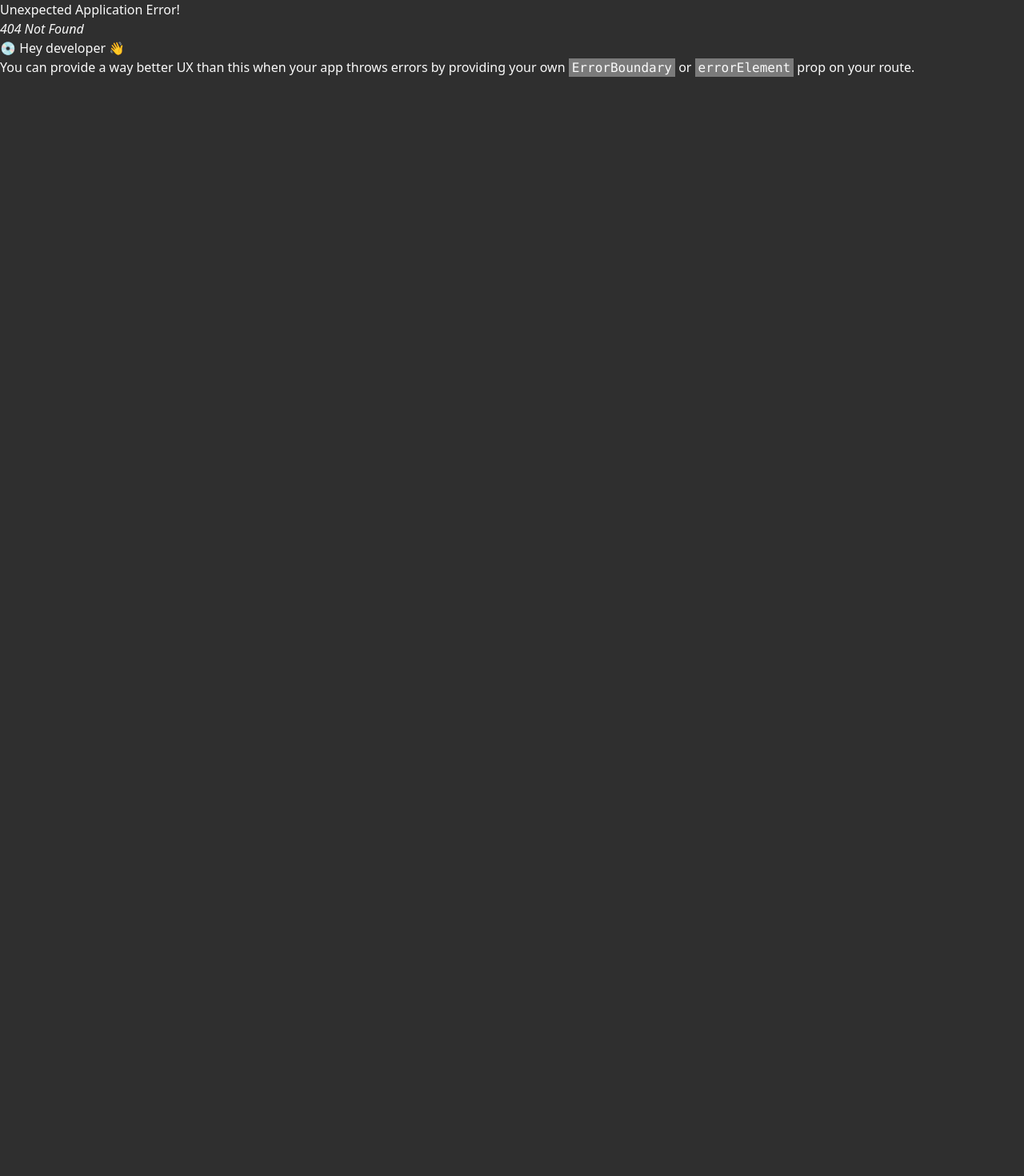
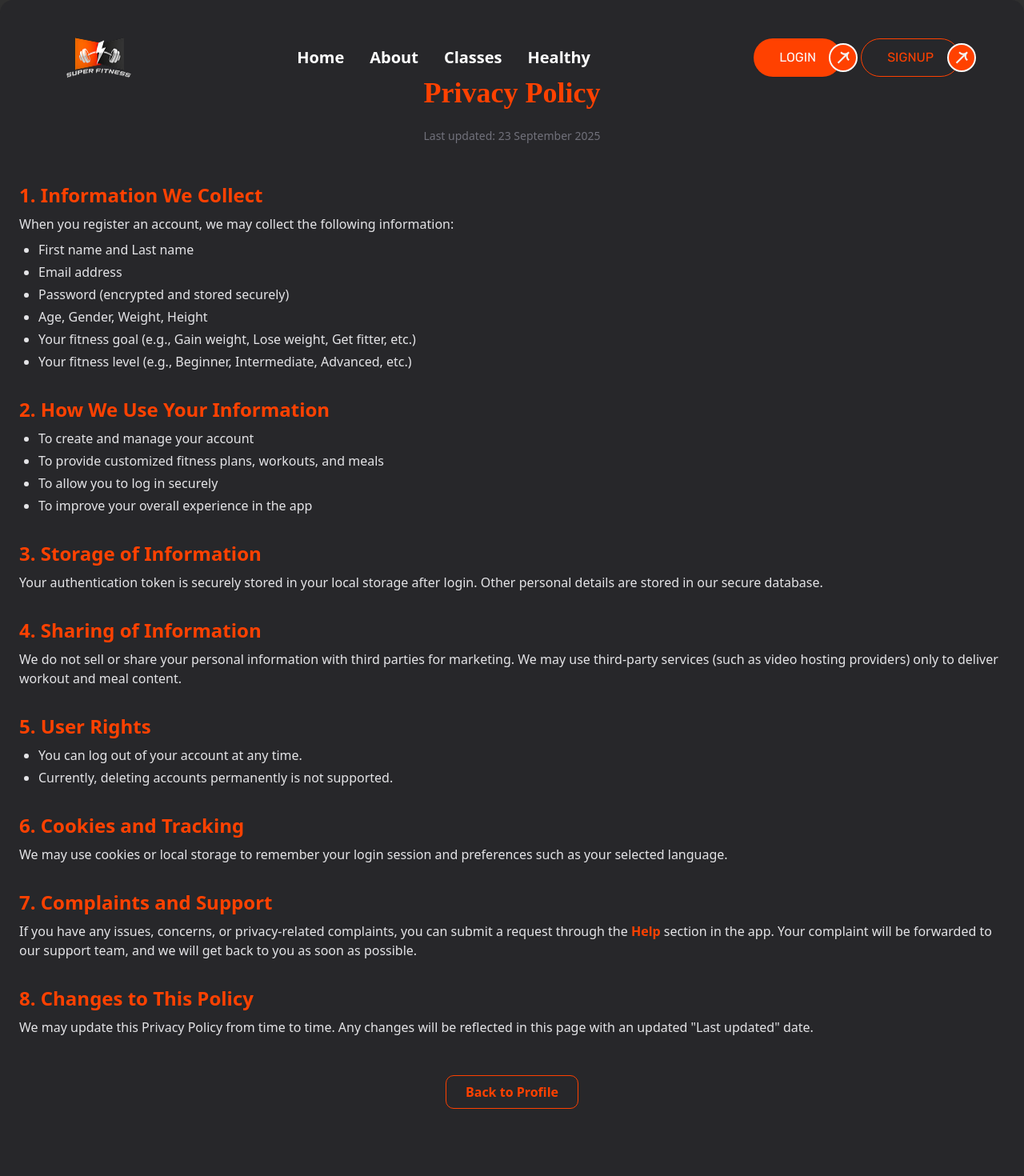
Before and after one commit to Ahmed-usama12/fitness-app, a React (Vite) app: page /privacy in a window 1280 px wide. Before the commit this address had no page. Shown: the top 1470 px of the page at 80% size. Before the commit the page ends 800 px from the top, so only its background shows below. Built offline with nearby package versions, Linux system fonts and the light colour scheme; a web font is replaced by a local one.

Commit message:
feat/profile-page : compelete profile page features

```diff
--- /dev/null
+++ b/src/app/pages/privacy-policy/page.tsx
@@ -0,0 +1,104 @@
+import { Link } from "react-router-dom";
+
+export default function PrivacyPolicy() {
+  return (
+    <main className="">
+      <section className="mx-auto min-h-screen rounded-2xl bg-white p-8 px-6 py-24 shadow-lg dark:bg-zinc-800">
+        {/* Title */}
+        <h1 className="font-baloo text-main mb-6 text-center text-4xl font-extrabold">
+          Privacy Policy
+        </h1>
+        <p className="mb-12 text-center text-sm text-zinc-500">Last updated: 23 September 2025</p>
+
+        {/* Content */}
+        <div className="space-y-8 text-zinc-700 dark:text-zinc-200">
+          <section>
+            <h2 className="text-main mb-2 text-2xl font-semibold">1. Information We Collect</h2>
+            <p>When you register an account, we may collect the following information:</p>
+            <ul className="mt-2 ml-6 list-disc space-y-1">
+              <li>First name and Last name</li>
+              <li>Email address</li>
+              <li>Password (encrypted and stored securely)</li>
+              <li>Age, Gender, Weight, Height</li>
+              <li>Your fitness goal (e.g., Gain weight, Lose weight, Get fitter, etc.)</li>
+              <li>Your fitness level (e.g., Beginner, Intermediate, Advanced, etc.)</li>
+            </ul>
+          </section>
+
+          <section>
+            <h2 className="text-main mb-2 text-2xl font-semibold">
+              2. How We Use Your Information
+            </h2>
+            <ul className="ml-6 list-disc space-y-1">
+              <li>To create and manage your account</li>
+              <li>To provide customized fitness plans, workouts, and meals</li>
+              <li>To allow you to log in securely</li>
+              <li>To improve your overall experience in the app</li>
+            </ul>
+          </section>
+
+          <section>
+            <h2 className="text-main mb-2 text-2xl font-semibold">3. Storage of Information</h2>
+            <p>
+              Your authentication token is securely stored in your local storage after login. Other
+              personal details are stored in our secure database.
+            </p>
+          </section>
+
+          <section>
+            <h2 className="text-main mb-2 text-2xl font-semibold">4. Sharing of Information</h2>
+            <p>
+              We do not sell or share your personal information with third parties for marketing. We
+              may use third-party services (such as video hosting providers) only to deliver workout
+              and meal content.
+            </p>
+          </section>
+
+          <section>
+            <h2 className="text-main mb-2 text-2xl font-semibold">5. User Rights</h2>
+            <ul className="ml-6 list-disc space-y-1">
+              <li>You can log out of your account at any time.</li>
+              <li>Currently, deleting accounts permanently is not supported.</li>
+            </ul>
+          </section>
+
+          <section>
+            <h2 className="text-main mb-2 text-2xl font-semibold">6. Cookies and Tracking</h2>
+            <p>
+              We may use cookies or local storage to remember your login session and preferences
+              such as your selected language.
+            </p>
+          </section>
+
+          <section>
+            <h2 className="text-main mb-2 text-2xl font-semibold">7. Complaints and Support</h2>
+            <p>
+              If you have any issues, concerns, or privacy-related complaints, you can submit a
+              request through the <span className="text-main font-semibold">Help</span> section in
+              the app. Your complaint will be forwarded to our support team, and we will get back to
+              you as soon as possible.
+            </p>
+          </section>
+
+          <section>
+            <h2 className="text-main mb-2 text-2xl font-semibold">8. Changes to This Policy</h2>
+            <p>
+              We may update this Privacy Policy from time to time. Any changes will be reflected in
+              this page with an updated &quot;Last updated&quot; date.
+            </p>
+          </section>
+        </div>
+
+        {/* Back Button */}
+        <div className="mt-12 flex justify-center">
+          <Link
+            to="/profile"
+            className="border-main text-main hover:bg-main rounded-lg border px-6 py-2 font-semibold transition hover:text-white"
+          >
+            Back to Profile
+          </Link>
+        </div>
+      </section>
+    </main>
+  );
+}
--- /dev/null
+++ b/src/app/pages/profile/components/change-profile-theme.tsx
@@ -0,0 +1,17 @@
+import { ThemeToggle } from "@/components/common/theme-toggel";
+import { useTheme } from "@/hooks/use-theme";
+import { MoonStar, SunMoon } from "lucide-react";
+export default function ChangeProfileTheme() {
+  // Hook
+  const { theme } = useTheme();
+
+  return (
+    <div className="hover:border-main hover:dark:border-main hover:text-main z-10 flex cursor-pointer flex-col items-center justify-center gap-4 rounded-2xl border border-black p-8 transition-all duration-300 ease-in-out dark:border-white">
+      {theme == "light" ? <SunMoon className="text-main" /> : <MoonStar className="text-main" />}
+      <h3 className="text-[18px] font-semibold">
+        Mood <span className="text-main">{`(${theme})`}</span>
+      </h3>
+      <ThemeToggle />
+    </div>
+  );
+}
--- /dev/null
+++ b/src/app/pages/profile/components/select-lang-dialog.tsx
@@ -0,0 +1,63 @@
+import { Globe } from "lucide-react";
+import {
+  DropdownMenu,
+  DropdownMenuContent,
+  DropdownMenuGroup,
+  DropdownMenuItem,
+  DropdownMenuShortcut,
+  DropdownMenuTrigger,
+} from "@/components/ui/dropdown-menu";
+import { useContext, useEffect } from "react";
+import { Check } from "lucide-react";
+import { LanguageContext } from "@/components/providers/components/use-intel-provider";
+import { useTranslations } from "use-intl";
+
+export default function SelectLangaugeDialog() {
+  // context
+  const { locale, setLocale } = useContext(LanguageContext);
+
+  // Translation
+  const t = useTranslations();
+
+  // available languages
+  const languages = {
+    en: "English",
+    ar: "العربية",
+  };
+
+  // sync locale with localStorage
+  useEffect(() => {
+    localStorage.setItem("locale", locale);
+  }, [locale]);
+
+  return (
+    <DropdownMenu>
+      {/* Trigger */}
+      <DropdownMenuTrigger asChild>
+        <div className="hover:border-main hover:dark:border-main hover:text-main z-10 flex cursor-pointer flex-col items-center justify-center gap-4 rounded-2xl border border-black p-8 transition-all duration-300 ease-in-out dark:border-white">
+          <Globe className="text-main" />
+          <h3 className="text-center text-[18px] font-semibold">{t("select-lang")}</h3>
+          <h3 className="text-center">
+            (<span className="text-main">{languages[locale]}</span>)
+          </h3>
+        </div>
+      </DropdownMenuTrigger>
+
+      {/* Dropdown content */}
+      <DropdownMenuContent className="w-56" align="center">
+        <DropdownMenuGroup>
+          {Object.entries(languages).map(([key, label]) => (
+            <DropdownMenuItem key={key} onClick={() => setLocale(key as "en" | "ar")}>
+              {label}
+              {locale === key && (
+                <DropdownMenuShortcut>
+                  <Check />
+                </DropdownMenuShortcut>
+              )}
+            </DropdownMenuItem>
+          ))}
+        </DropdownMenuGroup>
+      </DropdownMenuContent>
+    </DropdownMenu>
+  );
+}
--- a/src/app/pages/profile/page.tsx
+++ b/src/app/pages/profile/page.tsx
@@ -1,53 +1,59 @@
-import { useLoginContext } from "@/context/login-context"
-import { RefreshCw } from "lucide-react";
+import { useLoginContext } from "@/context/login-context";
+import { BadgeInfo, EarthLock, LogOut, RefreshCw, ShieldAlert } from "lucide-react";
 import { useTranslations } from "use-intl";
 import ChangePasswordDialog from "./components/change-password-dialog";
 import GoalDialog from "./components/goal-dialog";
 import LevelDialog from "./components/level-dialog";
 import WeightDialog from "./components/weight-dialog";
+import { useLogout } from "@/hooks/use-logout";
+import SelectLangaugeDialog from "./components/select-lang-dialog";
+import ChangeProfileTheme from "./components/change-profile-theme";
+import { Link } from "react-router-dom";
 
 export default function Profile() {
   //context
   const { user } = useLoginContext();
 
+  // Hook
+  const { mutate: logout } = useLogout();
   //translation
-    const t = useTranslations('profile-page');
+  const t = useTranslations("profile-page");
 
   //kyc data
   const data = [
     {
       title: t("goal"),
       dialog: <GoalDialog />,
-            userData: user?.goal
+      userData: user?.goal,
     },
     {
       title: t("level"),
       dialog: <LevelDialog />,
-            userData: user?.activityLevel
+      userData: user?.activityLevel,
     },
     {
       title: t("weight"),
       dialog: <WeightDialog />,
-            userData: `${user?.weight} ${t("kg")}`
-        }
-    ]
+      userData: `${user?.weight} ${t("kg")}`,
+    },
+  ];
 
   return (
-        <main className="relative min-h-screen bg-[url('@/assets/images/background.png')] bg-cover bg-center">
+    <main className="relative min-h-screen bg-[url('@/assets/images/background.png')] bg-cover bg-center pb-12">
       {/*overlay*/}
-            <div className="absolute inset-0  bg-white/60 dark:bg-[rgba(36,36,36,0.6)] backdrop-blur-[45px]"></div>
+      <div className="absolute inset-0 bg-white/60 backdrop-blur-[45px] dark:bg-[rgba(36,36,36,0.6)]"></div>
 
       {/*profile kyc*/}
-            <section className="max-w-4xl mx-auto">
-                <div className="grid grid-cols-1 sm:grid-cols-2 md:grid-cols-3 px-4 pt-40 pb-12 gap-20 text-center">
+      <section className="mx-auto max-w-4xl">
+        <div className="grid grid-cols-1 gap-20 px-4 pt-40 pb-12 text-center sm:grid-cols-2 md:grid-cols-3">
           {data.map((item) => (
             <div key={item.title} className="z-10">
               {/*title*/}
-                            <h3 className="font-baloo font-extrabold text-4xl ">{item.title}</h3>
+              <h3 className="font-baloo text-4xl font-extrabold">{item.title}</h3>
               {/*dialog*/}
               <p>{item.dialog}</p>
               {/*data*/}
-                            <div className="flex justify-between gap-7 bg-main border border-black dark:border-white rounded-[15px] py-2 px-4 font-bold capitalize">
+              <div className="bg-main flex justify-between gap-7 rounded-[15px] border border-black px-4 py-2 font-bold capitalize dark:border-white">
                 <p> {item.userData}</p>
                 <RefreshCw />
               </div>
@@ -57,15 +63,48 @@ export default function Profile() {
       </section>
 
       {/*profile setting*/}
-            <section className="max-w-3xl mx-auto py-2">
-                <div className="grid grid-cols-1 sm:grid-cols-2 md:grid-cols-3 gap-10 px-4">
+      <section className="mx-auto max-w-3xl py-2">
+        <div className="grid grid-cols-1 gap-10 px-4 sm:grid-cols-2 md:grid-cols-3">
           {/*Change password*/}
           <ChangePasswordDialog />
+
           {/*language*/}
+          <SelectLangaugeDialog />
+
+          {/* Theme */}
+          <ChangeProfileTheme />
+
+          {/* Security */}
+          <div className="hover:border-main hover:dark:border-main hover:text-main z-10 flex cursor-pointer flex-col items-center justify-center gap-4 rounded-2xl border border-black p-8 transition-all duration-300 ease-in-out dark:border-white">
+            <EarthLock className="text-main" />
+            <h3 className="text-[18px] font-semibold">{t("security")}</h3>
           </div>
 
+          {/* Privcy */}
+          <Link
+            to={"/privacy"}
+            className="hover:border-main hover:dark:border-main hover:text-main z-10 flex cursor-pointer flex-col items-center justify-center gap-4 rounded-2xl border border-black p-8 py-14 transition-all duration-300 ease-in-out dark:border-white"
+          >
+            <ShieldAlert className="text-main" />
+            <h3 className="text-[18px] font-semibold">{t("privacy-policy")}</h3>
+          </Link>
+
+          {/* Help */}
+          <div className="hover:border-main hover:dark:border-main hover:text-main z-10 flex cursor-pointer flex-col items-center justify-center gap-4 rounded-2xl border border-black p-8 transition-all duration-300 ease-in-out dark:border-white">
+            <BadgeInfo className="text-main" />
+            <h3 className="text-[18px] font-semibold">{t("help")}</h3>
+          </div>
+
+          {/* Logout */}
+          <div
+            onClick={() => logout()}
+            className="hover:border-main hover:dark:border-main hover:text-main z-10 flex cursor-pointer flex-col items-center justify-center gap-4 rounded-2xl border border-black p-8 py-14 transition-all duration-300 ease-in-out md:col-start-2 dark:border-white"
+          >
+            <LogOut className="text-main" />
+            <h3 className="text-[18px] font-semibold">{t("logout")}</h3>
+          </div>
+        </div>
       </section>
     </main>
-
-    )
+  );
 }
--- a/src/components/common/theme-toggel.tsx
+++ b/src/components/common/theme-toggel.tsx
@@ -7,12 +7,14 @@ export function ThemeToggle() {
   const { setTheme, theme } = useTheme();
 
   return (
+    <div dir="ltr">
       <Switch
-      checked={theme === "dark" ? true : false}
+        checked={theme === "dark"}
         onCheckedChange={() => {
           if (theme === "dark") setTheme("light");
           if (theme === "light") setTheme("dark");
         }}
       />
+    </div>
   );
 }
--- a/src/i18n/messages/ar.json
+++ b/src/i18n/messages/ar.json
@@ -172,6 +172,11 @@
     "enter-strong-password": "ادخل كلمة مرور قوية",
     "loading": "تحميل",
     "select-weight": "اختر وزنك",
-    "weight-title":"ماهو وزنك"
-  }
+    "weight-title": "ماهو وزنك",
+    "help": "مساعدة",
+    "privacy-policy": "سياسة الخصوصية",
+    "security": "حماية",
+    "logout": "تسجيل الخروج"
+  },
+  "select-lang": "أختر اللغة"
 }
--- a/src/i18n/messages/en.json
+++ b/src/i18n/messages/en.json
@@ -174,6 +174,11 @@
     "enter-strong-password": "Enter strong password",
     "loading": "Loading...",
     "select-weight": "Select Your Weight",
-    "weight-title":"what is your Weight ?"
-  }
+    "weight-title": "what is your Weight ?",
+    "help": "Help",
+    "privacy-policy": "Privacy Policy",
+    "security": "Security",
+    "logout": "Logout"
+  },
+  "select-lang": "Select Language"
 }
```
Also changed, not shown: src/routes/app-router.tsx (+6 -5 lines). Lines whose indentation alone changed are shown as unchanged.
